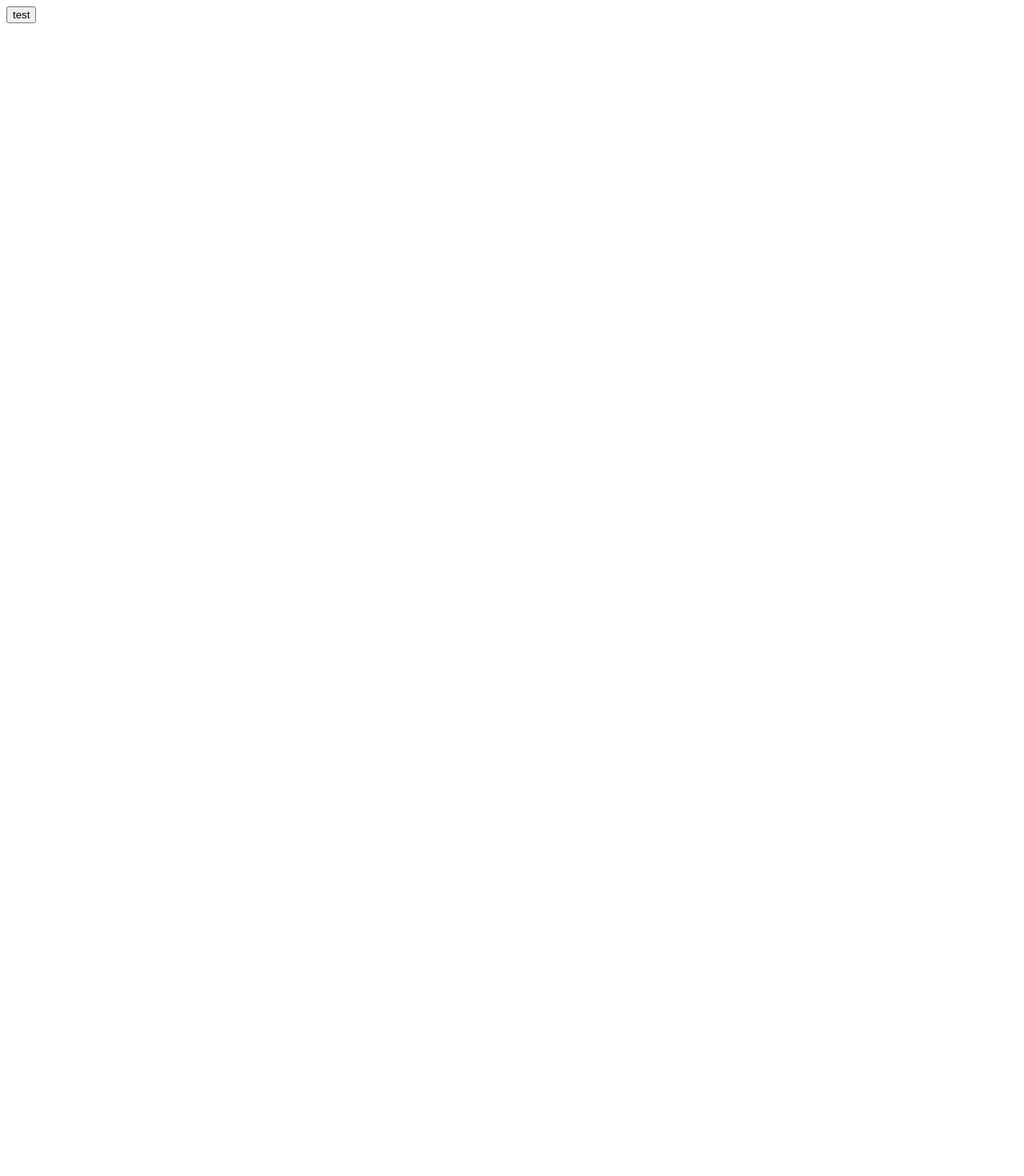
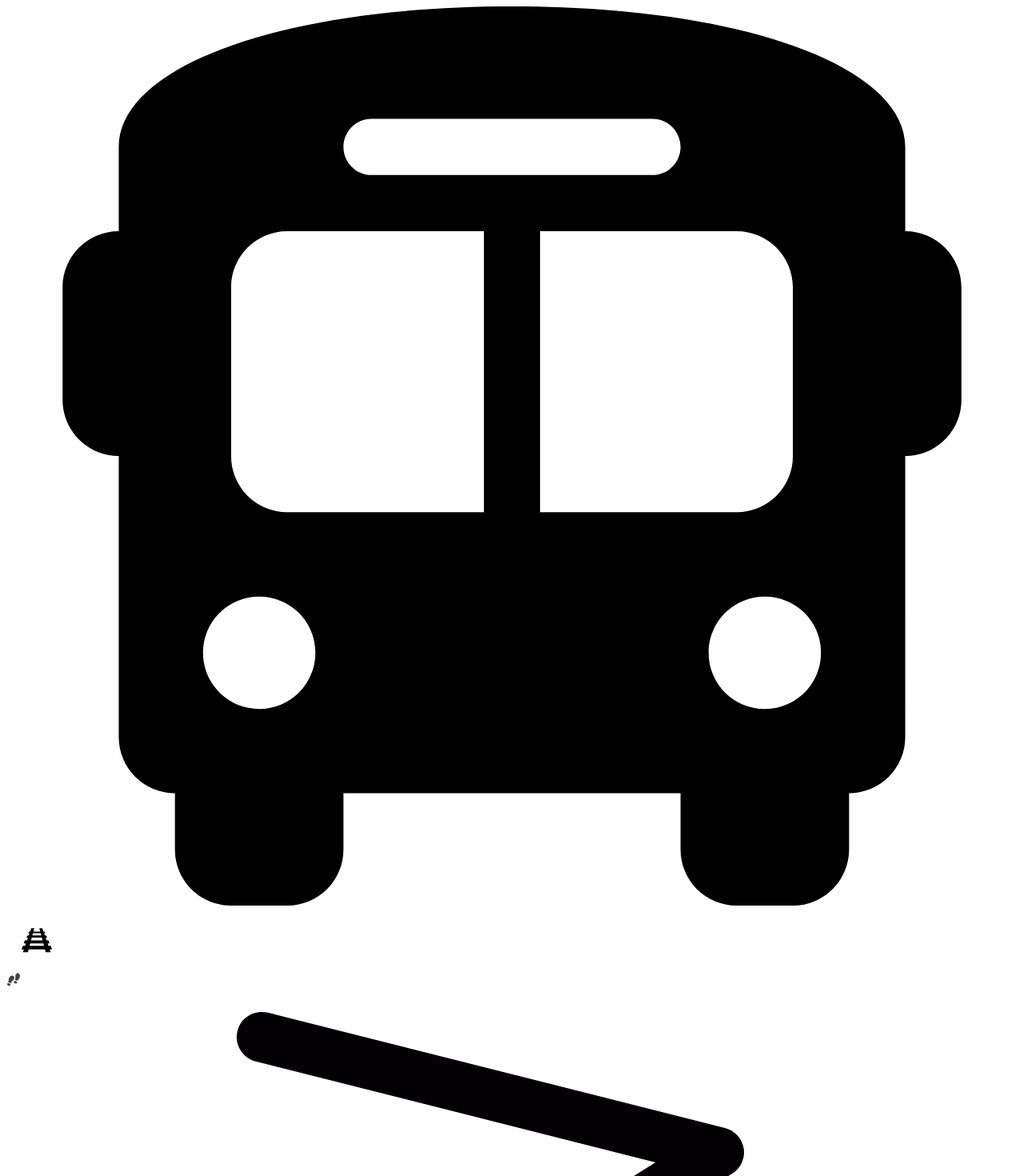
Before and after one commit to Hack-In-The-Wood/www, a React (Create React App) app in the folder client/: page / in a window 1280 px wide. Shown: the top 1470 px of the page at 80% size. Before the commit the page ends 800 px from the top, so only its background shows below. Built offline with nearby package versions, Linux system fonts and the light colour scheme.

Commit message:
transport

```diff
--- a/client/src/components/pages/Adapt.js
+++ b/client/src/components/pages/Adapt.js
@@ -1,4 +1,5 @@
 import React, { useEffect } from 'react';
+import TransportBtn from '../transportButton';
 
 const Adapt = () => {
     const vibrate = ()=>{
@@ -6,8 +7,11 @@ const Adapt = () => {
     }
 
     return (
-        <div>
-            <button onClick={vibrate}>test</button>
+        <div className='box-transport-method'>
+            <TransportBtn transport={"bus"}/>
+            <TransportBtn transport={"train"}/>
+            <TransportBtn transport={"pied"}/>
+            <TransportBtn transport={"tram"}/>
         </div>
     );
 };
--- a/client/src/components/transportButton/index.js
+++ b/client/src/components/transportButton/index.js
@@ -3,8 +3,8 @@ import React, { useState } from 'react';
 const TransportBtn = (props) => {
     const [transport, setTransport] = useState(props.transport)
     return (
-        <div>
-
+        <div className='icon'>
+            <img src={`/icons/${transport}-ico.svg`} alt={transport} />
         </div>
     );
 };
```
